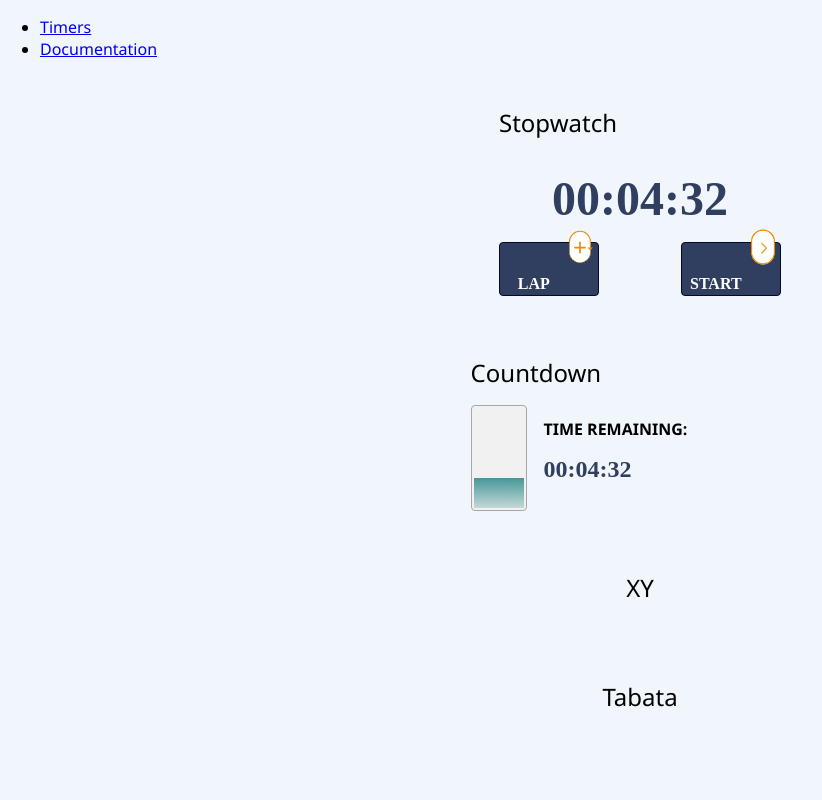
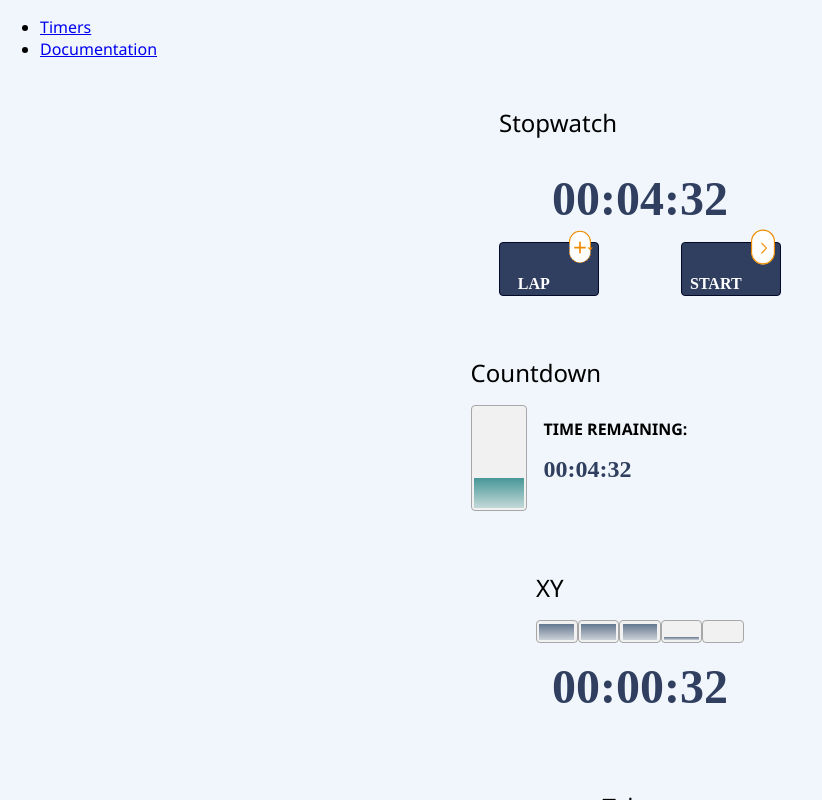
Before and after one commit to prof-tejera/assignment-1-herurubinCS50, a React (Create React App) app: page / in a window 1280 px wide. Shown: the whole page, without its empty margins (0-822 px from the left). Built offline with nearby package versions, Linux system fonts and the light colour scheme; a web font is replaced by a local one.

Commit message:
more progress
various progress

```diff
--- a/src/components/generic/bar-fill/bar-fill.js
+++ b/src/components/generic/bar-fill/bar-fill.js
@@ -1,6 +1,7 @@
 import React from "react";
 import PropTypes from "prop-types";
 import { colors } from "../color-data/colors";
+import { buttonTypes } from "../button/button";
 
 
 export class BarFill extends React.Component{
@@ -47,7 +48,7 @@ export class BarFill extends React.Component{
 BarFill.propTypes = {
   width : PropTypes.string,
   height : PropTypes.string,
-  color : PropTypes.oneOf(colors.dataStatusColors.red.rgb, colors.dataStatusColors.green.rgb, colors.dataStatusColors.yellow.rgb),
+  color : PropTypes.oneOf( colors.buttonColors.activeFill.rgb, colors.dataStatusColors.red.rgb, colors.dataStatusColors.green.rgb, colors.dataStatusColors.yellow.rgb),
   totalAmount : PropTypes.number,
   currentAmount : PropTypes.number,
   label : PropTypes.string
--- a/src/components/timers/Stopwatch/Stopwatch.js
+++ b/src/components/timers/Stopwatch/Stopwatch.js
@@ -8,7 +8,6 @@ import { graphicsLib } from "../../generic/graphics/graphicsLibItem";
 class Stopwatch extends React.Component {
   render() {
     return (
-
 
       <div>
         <div>
--- a/src/components/timers/XY/XY.js
+++ b/src/components/timers/XY/XY.js
@@ -1,9 +1,44 @@
 import React from "react";
+import PropTypes, { number } from "prop-types";
+import { BarFill } from "../../generic/bar-fill/bar-fill";
+import { Readout } from "../../generic/numerical-readout/readout";
+import { colors } from "../../generic/color-data/colors";
 
 class XY extends React.Component {
+
+  //these displays would be managed by state for the final working version
+  roundTicks(){
+    let rounds = [];
+
+    for(let i=0; i < this.props.rounds; i++){
+      rounds.push(
+        <BarFill
+          width="auto"
+          height="1rem"
+          color={colors.buttonColors.activeFill.rgb}
+          totalAmount={this.props.secondsPerRound[i]}
+          currentAmount={this.props.currentRoundTime[i]} />)
+    }
+
+    return rounds;
+  }
+
   render() {
-    return null;
+    return (
+      <div className="xy">
+        <div className="rounds-display">
+          {this.roundTicks()}
+        </div>
+        <Readout width="auto" minutes="00" seconds="32" hours="00" fontSize="3rem" />
+      </div>
+    )
   }
 }
 
+XY.propTypes ={
+  rounds : PropTypes.number,
+  secondsPerRound : PropTypes.arrayOf(number),
+  currentRoundTime : PropTypes.arrayOf(number)
+}
+
 export default XY;
--- a/src/components/timers/XY/xy.css
+++ b/src/components/timers/XY/xy.css
@@ -0,0 +1,10 @@
+.rounds-display{
+    display: flex;
+    justify-content: center;
+    flex-direction: row;
+    align-items: center;
+}
+
+.rounds-display .bar-fill{
+    flex-grow: 1;
+}
--- a/src/views/TimersView.js
+++ b/src/views/TimersView.js
@@ -30,7 +30,7 @@ function App() {
   const timers = [
     { title: "Stopwatch", C: <Stopwatch /> },
     { title: "Countdown", C: <Countdown /> },
-    { title: "XY", C: <XY /> },
+    { title: "XY", C: <XY currentRoundTime={[60, 60, 60, 12, 0]} secondsPerRound={[60, 60, 60, 60, 60]} rounds={5} /> },
     { title: "Tabata", C: <Tabata /> },
   ];
 
```
